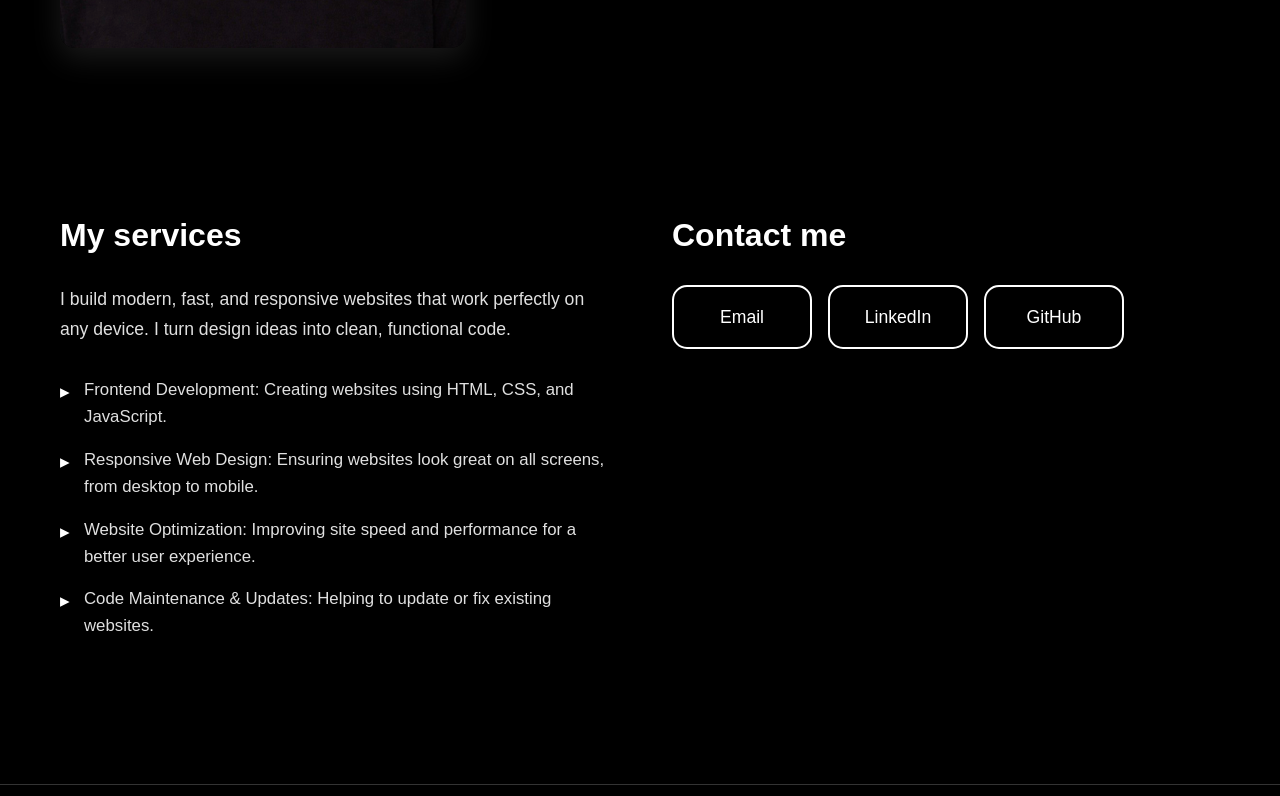
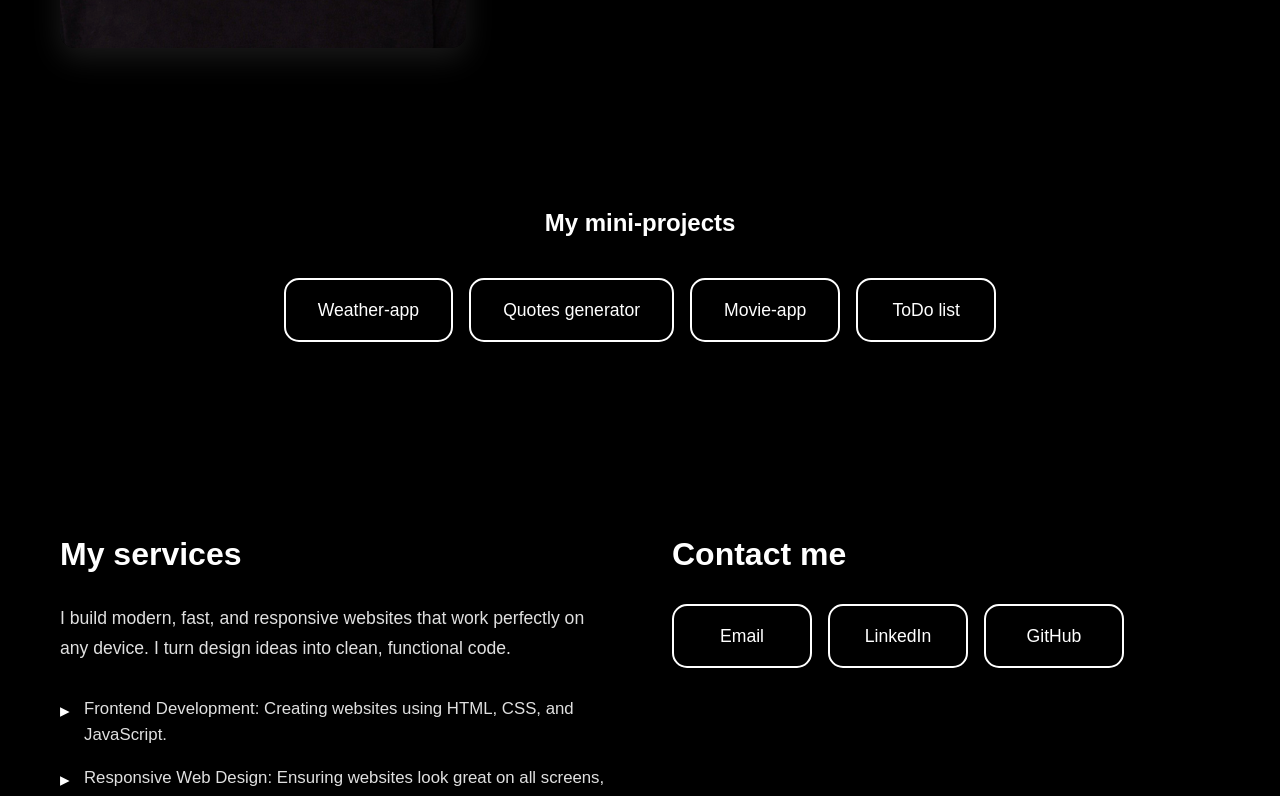
Before and after one commit to dariyapl/portfolio, a website: page index.html in a window 1280 px wide. Shown: the part 701-1497 px from the top of the page. Drawn offline with Linux system fonts and the light colour scheme.

Commit message:
Add files via upload

```diff
--- a/index.html
+++ b/index.html
@@ -17,6 +17,7 @@
                 <button class="nav-toggle" aria-label="Toggle menu">☰</button>
                    <ul class="nav-menu">
                       <li><a href="#about-block">ABOUT</a></li>
+                       <li><a href="#project-block">PROJECTS</a></li>
                        <li><a href="#services-block">SERVICES</a></li>
                     <li><a href="#contact-block">CONTACT</a></li>
                 </ul>
@@ -47,6 +48,16 @@
     </section>
 
     <section class="services-contact-block">
+        <div class="project-block" id="project-block">
+            <h2>My mini-projects</h2>
+            <div class="contact-buttons">
+                <a href="https://dariyapl.github.io/weather-app/" target="_blank" class="contact-btn">Weather-app</a>
+                <a href="https://dariyapl.github.io/qoutes-generator/" target="_blank" class="contact-btn">Quotes generator </a>
+                <a href="https://dariyapl.github.io/movie-app/" target="_blank" class="contact-btn">Movie-app</a>
+                <a href=" https://dariyapl.github.io/todo-list/" target="_blank" class="contact-btn">ToDo list</a>
+
+            </div>
+        </div>
                 <div class="container">
             <div class="block-content">
                        <div class="services-block" id="services-block">
@@ -70,6 +81,7 @@
 
                     </div>
                 </div>
+
             </div>
         </div>
     </section>
--- a/style.css
+++ b/style.css
@@ -158,7 +158,12 @@ html, body {
     list-style: none;
     padding: 0;
 }
-
+.project-block{
+    display: flex;
+    flex-direction: column;
+    align-items: center;
+    margin-bottom: 10rem;
+}
 .services-block li {
     margin-bottom: 1rem;
     padding-left: 1.5rem;
```
